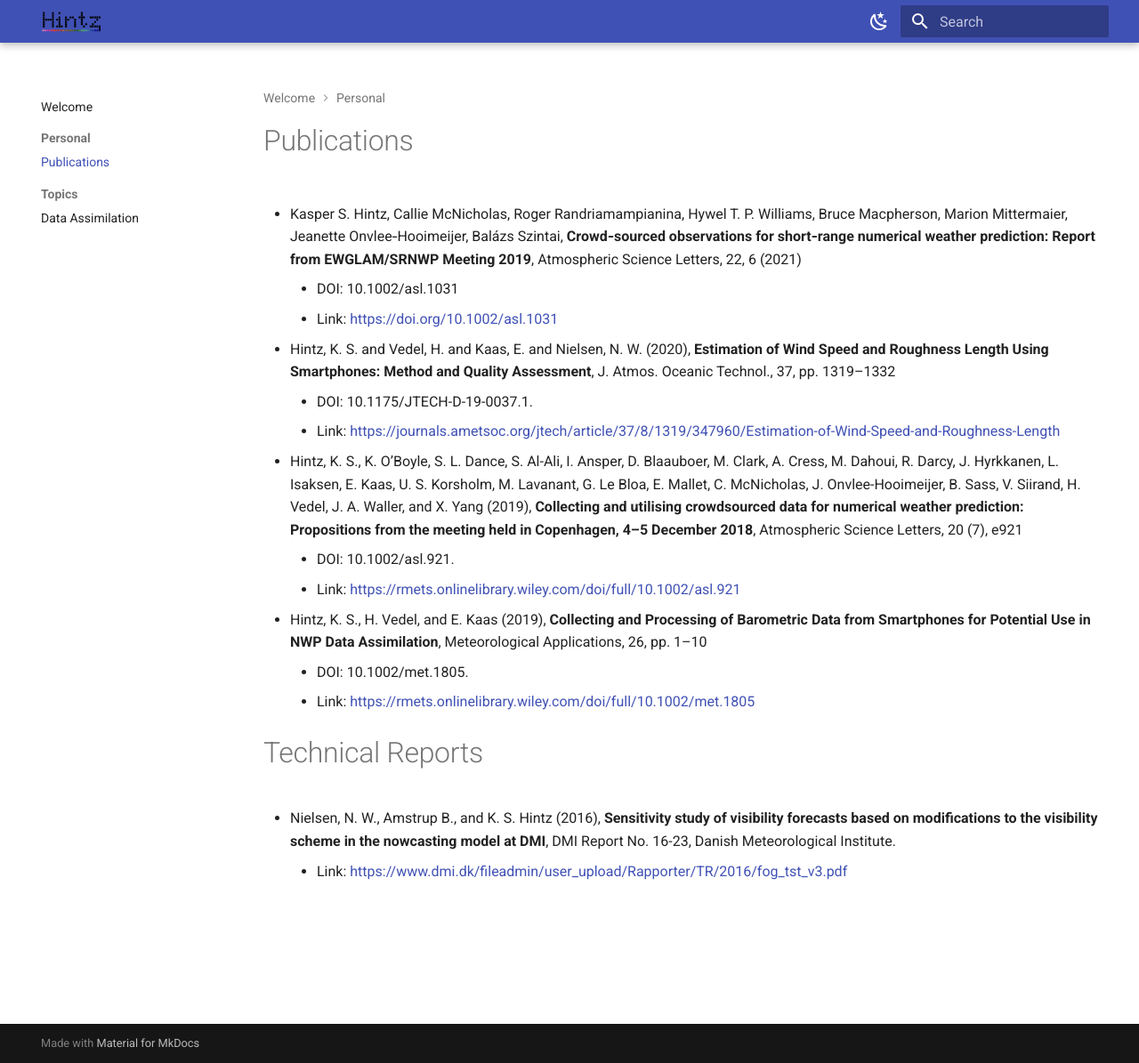
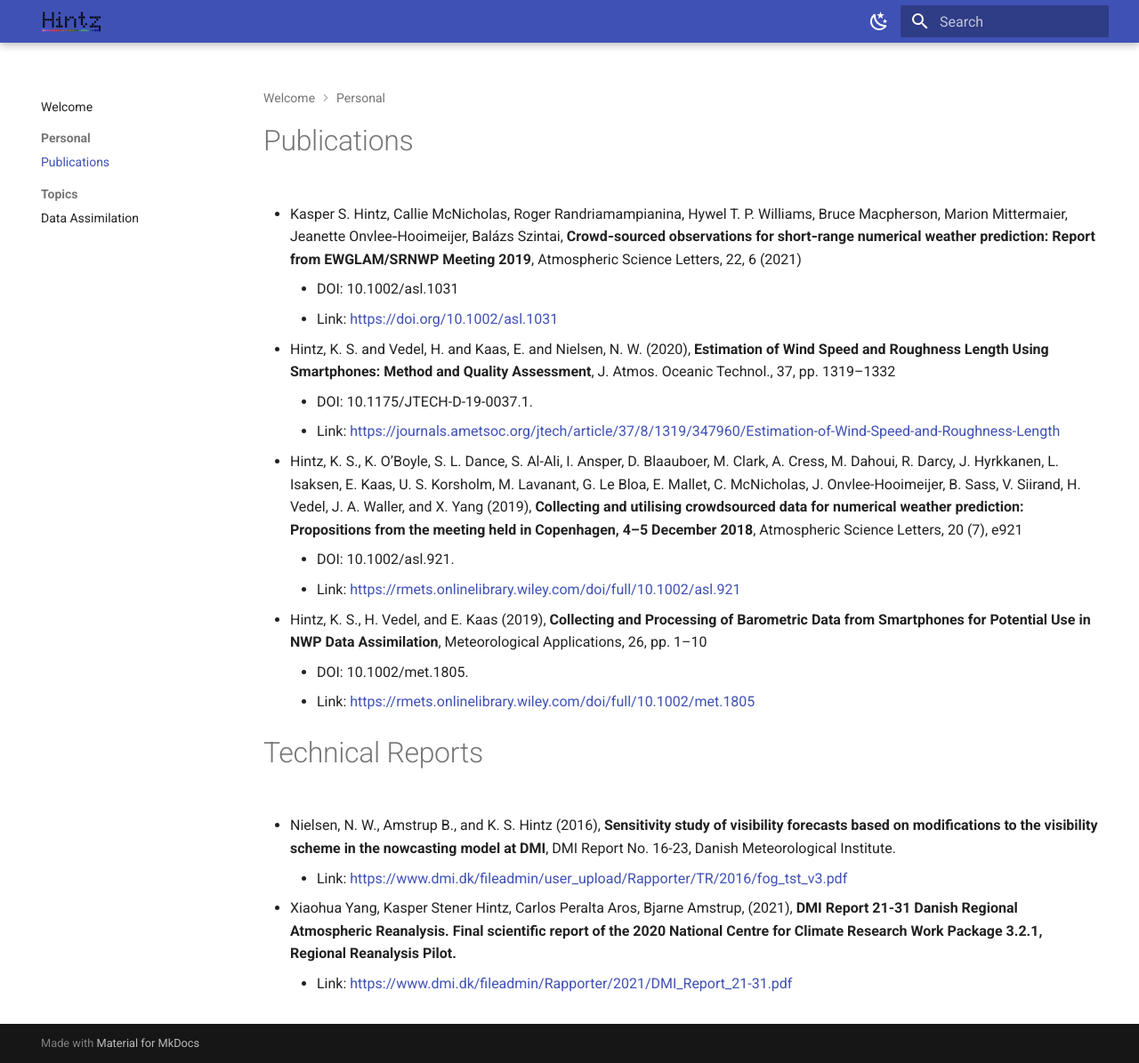
Before and after one commit to khintz/khintz.github.io, an MkDocs documentation site: the page built from docs/personal/publications.md, in a window 1280 px wide and 1195 px high. Shown: the whole window at 89% size. Built offline with MkDocs 1.6.1 and Material for MkDocs 9.7.7, drawn with Linux system fonts in a browser that asks for light colours; a script that is not in the unit is left out.

Commit message:
update publication list

```diff
--- a/docs/personal/publications.md
+++ b/docs/personal/publications.md
@@ -22,3 +22,6 @@
 on modifications to the visibility scheme in the nowcasting model at DMI**, DMI Report No. 16-23, Danish
 Meteorological Institute.
     * Link: [https://www.dmi.dk/fileadmin/user_upload/Rapporter/TR/2016/fog_tst_v3.pdf](https://www.dmi.dk/fileadmin/user_upload/Rapporter/TR/2016/fog_tst_v3.pdf)
+
+- Xiaohua Yang, Kasper Stener Hintz, Carlos Peralta Aros, Bjarne Amstrup, (2021), **DMI Report 21-31 Danish Regional Atmospheric Reanalysis. Final scientific report of the 2020 National Centre for Climate Research Work Package 3.2.1, Regional Reanalysis Pilot.**
+    * Link: [https://www.dmi.dk/fileadmin/Rapporter/2021/DMI_Report_21-31.pdf](https://www.dmi.dk/fileadmin/Rapporter/2021/DMI_Report_21-31.pdf)
```
